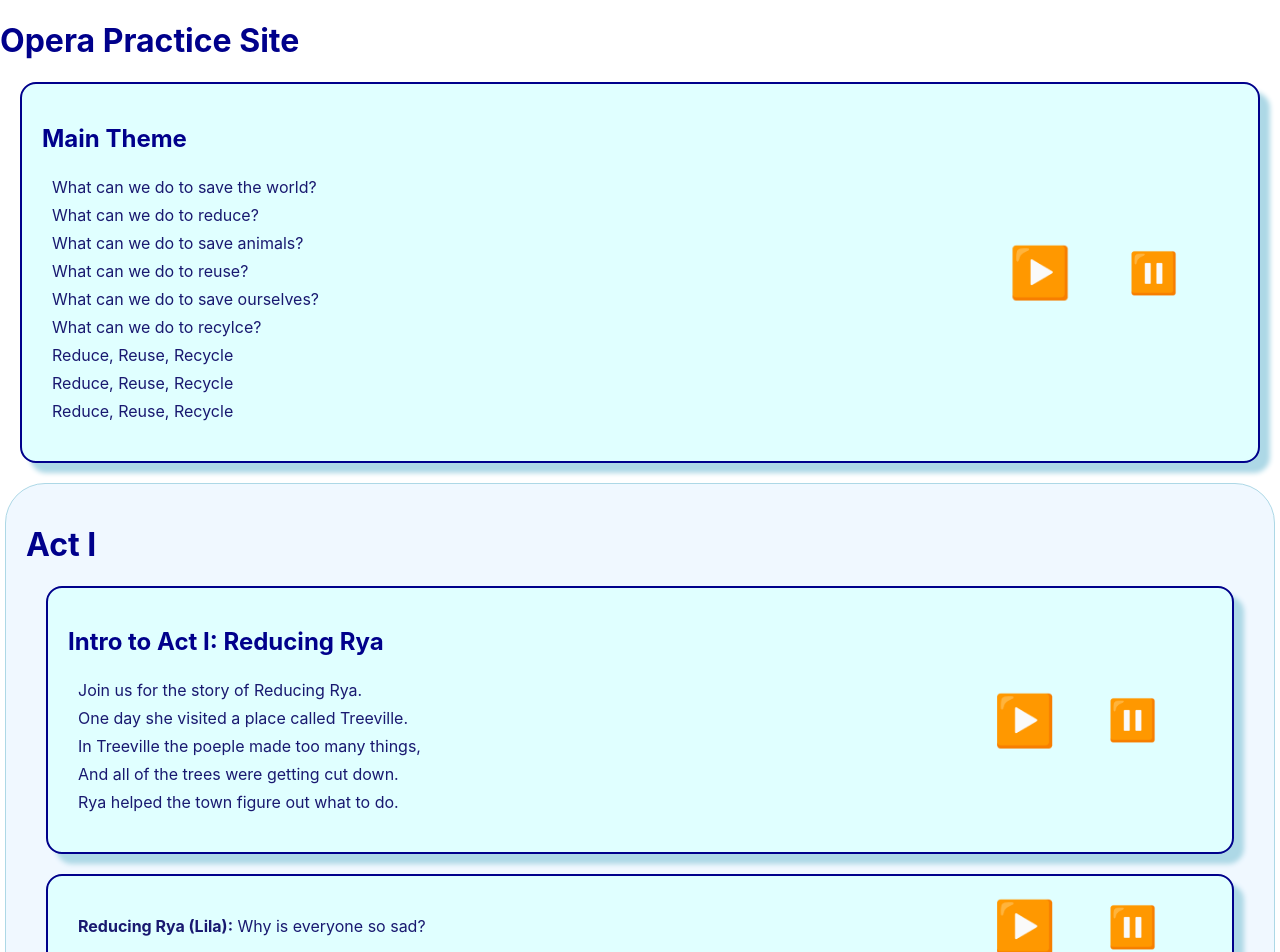
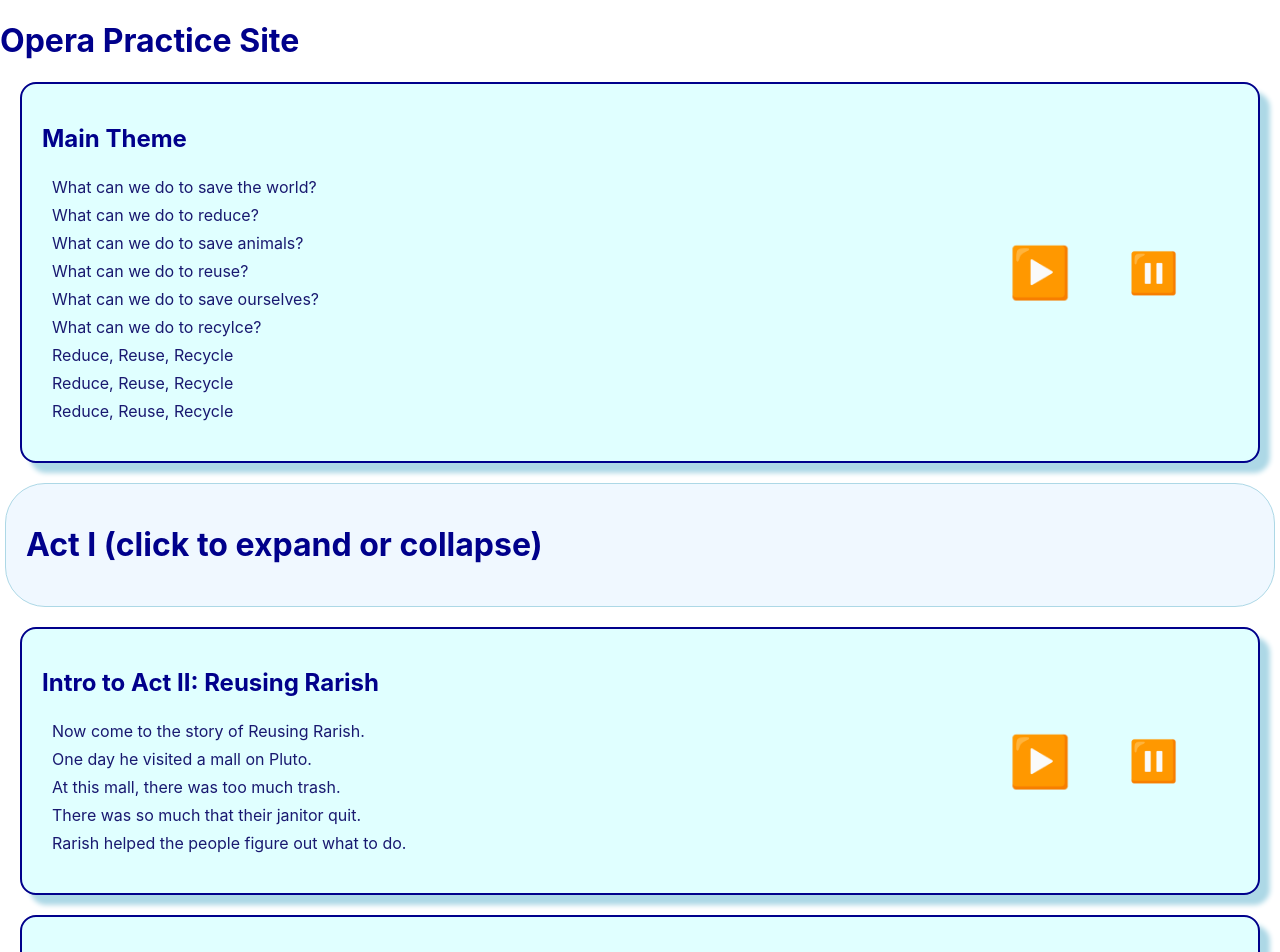
Before and after one commit to Sheilabob/OperaPracticeSite, a React (Create React App) app: page / in a window 1280 px wide. Shown: the top 952 px of the page. Built offline with nearby package versions, Linux system fonts and the light colour scheme.

Commit message:
added expand function to act 1

```diff
--- a/src/ActOne/ActOne.js
+++ b/src/ActOne/ActOne.js
@@ -1,17 +1,25 @@
+import { useState } from "react";
 import IntroActOne from "./IntroActOne";
 import ActOneLine1 from "./Line1";
 import ActOneLine2 from "./Line2";
 import ActOneLine3 from "./Line3";
 
 function ActOne() {
+    const [expand, setExpand] = useState(false)
+
+    const handleClick = () => setExpand(!expand)
 
     return (
       <div className="actContainer">
-        <h1>Act I</h1>
-        <IntroActOne />
-        <ActOneLine1 />
-        <ActOneLine2 />
-        <ActOneLine3 />
+        <h1 onClick={handleClick}>Act I (click to expand or collapse)</h1>
+        {expand &&
+            <div>
+                <IntroActOne />
+                <ActOneLine1 />
+                <ActOneLine2 />
+                <ActOneLine3 />
+            </div>
+        }
       </div>
     );
   }
```
